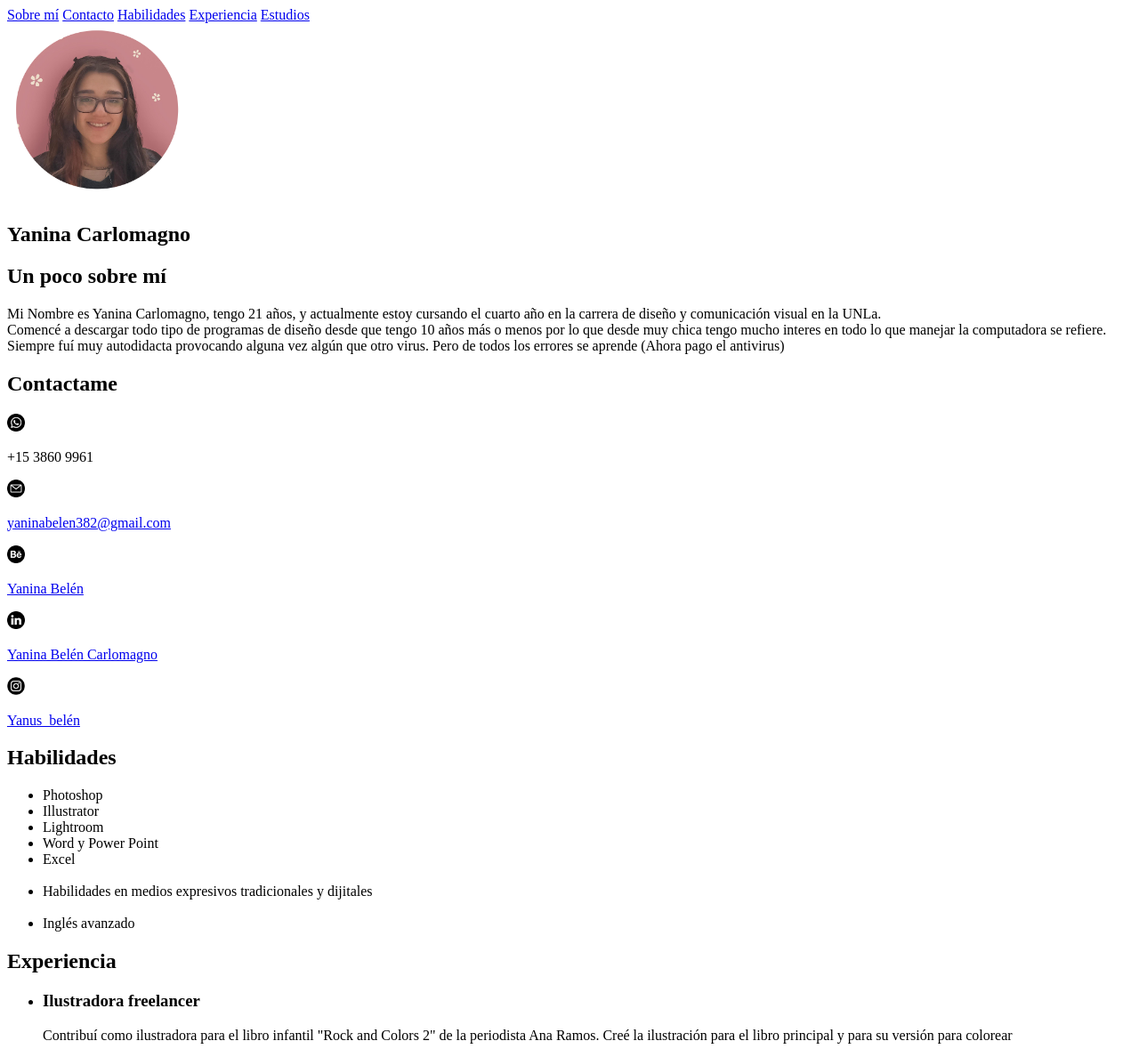
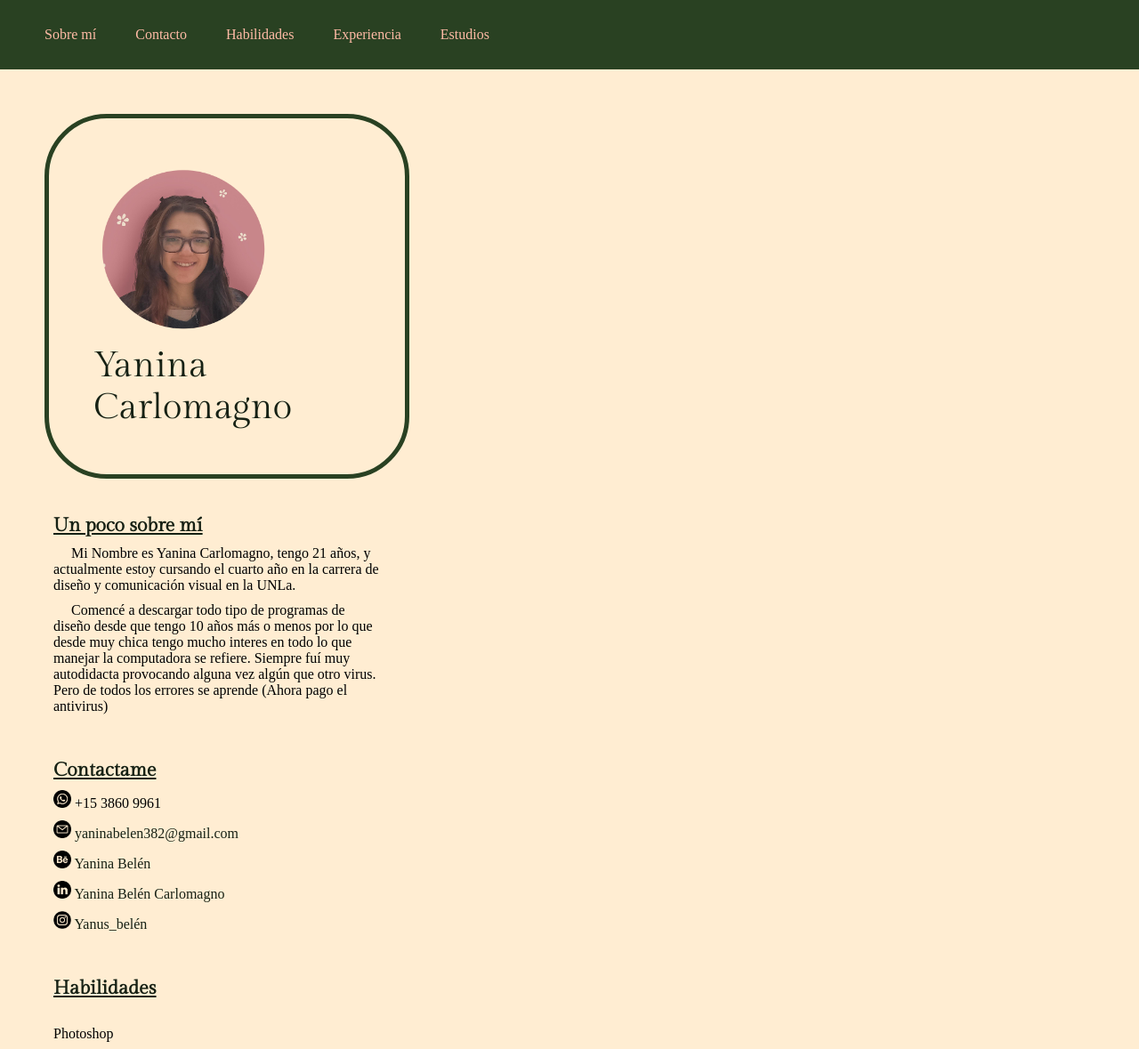
Before and after one commit to YaninaBelen/Yanina-Carlomagno-cv, a plain HTML site: page index.html in a window 1280 px wide. Shown: the top 1179 px of the page at 89% size. Drawn offline with Linux system fonts and the light colour scheme.

Commit message:
Avanzando con css

```diff
--- /dev/null
+++ b/estilos.css
@@ -0,0 +1,109 @@
+* {
+    margin: 0px;
+    padding: 0px;
+    font-family: 'Times New Roman', Times, serif
+}
+
+body {
+    background-color: #ffedd2;
+}
+
+nav {
+    padding: 30px;
+    background-color: #294122;
+
+}
+
+nav a {
+    padding-left: 20px;
+    padding-right: 20px;
+    text-decoration: none;
+    color: #ffbba6;
+
+}
+
+nav a:hover {
+    font-size: 20pt;
+    color: #EB3D00;
+}
+
+.nombre {
+    width: 300px;
+    height: 300px;
+    margin: 50px 50px 0px 50px;
+    padding: 50px;
+    border: 5px solid #294122;
+    border-radius: 70px;
+
+}
+
+.nombre h1 {
+    color: #162114;
+    font-family: "Gilda Display", serif;
+    font-weight: 400;
+    font-style: normal;
+    font-size: 30pt;
+}
+
+#sobreMi {
+    padding: 40px 50px 50px 60px;
+    width: 370px;
+    height:auto
+}
+#sobreMi h2 {
+    font-family: "Gilda Display", serif;
+    color: #162114;
+    font-size: 16pt;
+    text-decoration:underline;
+}
+#sobreMi p {
+    padding-top:10px ;
+    text-indent: 20px;
+}
+
+#contacto {
+    padding: 0px 50px 50px 60px;
+    width: 370px;
+    height: auto;
+}
+#contacto h2 {
+    font-family: "Gilda Display", serif;
+    color: #162114;
+    font-size: 16pt;
+    text-decoration:underline;
+}
+#contacto ul li {
+    display: block ;
+    padding-top: 10px;
+}
+#contacto ul li p {
+    display: inline;
+}
+#contacto a {
+    text-decoration: none;
+    color: #162114;
+}
+#contacto a:hover {
+    font-size: 20pt;
+    color: #EB3D00;
+}
+
+#habilidades {
+    padding: 0px 50px 50px 60px;
+    width: 370px;
+    height: auto;
+}
+
+#habilidades h2 {
+    font-family: "Gilda Display", serif;
+    color: #162114;
+    font-size: 16pt;
+    text-decoration:underline;
+}
+#habilidades ul {
+    list-style-type:none;
+    padding-top:25px;
+}
+#habilidades ul li {
+    padding:5px 0px 5px 0px ;
+}
--- a/index.html
+++ b/index.html
@@ -3,13 +3,15 @@
 <head>
     <meta charset="UTF-8">
     <meta name="viewport" content="width=device-width, initial-scale=1.0">
-    <!--<link rel="stylesheet" type="text/css" href="estilos.css">-->
+    <link rel="stylesheet" href="estilos.css">
+    <link rel="preconnect" href="https://fonts.googleapis.com">
+    <link rel="preconnect" href="https://fonts.gstatic.com" crossorigin>
+    <link href="https://fonts.googleapis.com/css2?family=Gilda+Display&display=swap" rel="stylesheet">
+
     <title>Yanina Carlomagno Cv</title>
 </head>
 
 <body>
-    <!-- Hola profe hice tanto lio en tratar de actualizar el repositorio por acá que no sé que hice, me tiraba error al hacerle push y me decia que ya habia otros archivos que estaban a la misma repo y como no sabía como arreglarlo decidí que era más fácil hacerlo de 0, igualmente llegue a sacarle screen a todas las correcciones así que este doc vendría arreglado. Lo bueno es que ahora ya me sale-->
-
     <header>
         <nav>
             <a href="#sobreMi">Sobre mí</a>
@@ -27,26 +29,32 @@
         <section id="sobreMi">
             <h2>Un poco sobre mí</h2>
             <p>Mi Nombre es Yanina Carlomagno, tengo 21 años, y actualmente estoy cursando el cuarto año en la carrera
-                de diseño y comunicación visual en la UNLa. <br> Comencé a descargar todo tipo de programas de diseño
+                de diseño y comunicación visual en la UNLa.</p>
+            <p>Comencé a descargar todo tipo de programas de diseño
                 desde que tengo 10 años más o menos por lo que desde muy chica tengo mucho interes en todo lo que
                 manejar la computadora se refiere. Siempre fuí muy autodidacta provocando alguna vez algún que otro
                 virus. Pero de todos los errores se aprende (Ahora pago el antivirus)</p>
         </section>
         <section id="contacto">
             <h2>Contactame</h2>
-            <img src="img/whatsapp.png" height="20px" width="20px" alt="wpp">
-            <!--Profe el .svg lo tengo que pagar para descargar :C-->
-            <p>+15 3860 9961</p>
-            <img src="img/email.png" height="20px" width="20px" alt="email">
-            <p><a href="mailto:yaninabelen382@gmail.com">yaninabelen382@gmail.com</a></p>
-            <img src="img/behance.png" height="20px" width="20px" alt="behance">
-            <p><a href="https://www.behance.net/yaninabeln" target="_blank">Yanina Belén</a></p>
-            <img src="img/linkedin.png" height="20px" width="20px" alt="linkedin">
-            <p><a href="https://www.linkedin.com/in/yanina-bel%C3%A9n-carlomagno-717bb4212/" target="_blank">Yanina
-                    Belén Carlomagno</a></p>
-            <img src="img/instagram.png" height="20px" width="20px" alt="instagram">
-            <p><a href="https://www.instagram.com/yanus_belen/" target="_blank">Yanus_belén</a></p>
-
+            <ul>
+                <li><img src="img/whatsapp.png" height="20px" width="20px" alt="wpp">
+                    <p>+15 3860 9961</p>
+                </li>
+                <li><img src="img/email.png" height="20px" width="20px" alt="email">
+                    <a href="mailto:yaninabelen382@gmail.com">yaninabelen382@gmail.com</a>
+                </li>
+                <li> <img src="img/behance.png" height="20px" width="20px" alt="behance">
+                    <a href="https://www.behance.net/yaninabeln" target="_blank">Yanina Belén</a>
+                </li>
+                <li><img src="img/linkedin.png" height="20px" width="20px" alt="linkedin">
+                    <a href="https://www.linkedin.com/in/yanina-bel%C3%A9n-carlomagno-717bb4212/" target="_blank">Yanina
+                        Belén Carlomagno</a></p>
+                </li>
+                <li> <img src="img/instagram.png" height="20px" width="20px" alt="instagram">
+                    <a href="https://www.instagram.com/yanus_belen/" target="_blank">Yanus_belén</a>
+                </li>
+            </ul>
         </section>
         <section id="habilidades">
             <h2>Habilidades</h2>
@@ -67,7 +75,8 @@
                 <li>
                     <h3>Ilustradora freelancer</h3>
                     <p>Contribuí como ilustradora para el libro infantil "Rock and Colors 2" de la periodista Ana Ramos.
-                        Creé la ilustración para el libro principal y para su versión para colorear </p>
+                    </p>
+                    <p>Creé la ilustración para el libro principal y para su versión para colorear </p>
                 </li>
                 <li>
                     <h3>Proyectos de ilustración personalizada</h3>
@@ -75,8 +84,7 @@
                 </li>
                 <li>
                     <h3>Video animado "Comodines"</h3>
-                    <p>Animé un video titulado "Comodines" de la banda Mamelucos.
-                    </p>
+                    <p>Animé un video titulado "Comodines" de la banda Mamelucos.</p>
                 </li>
             </ul>
 
```
